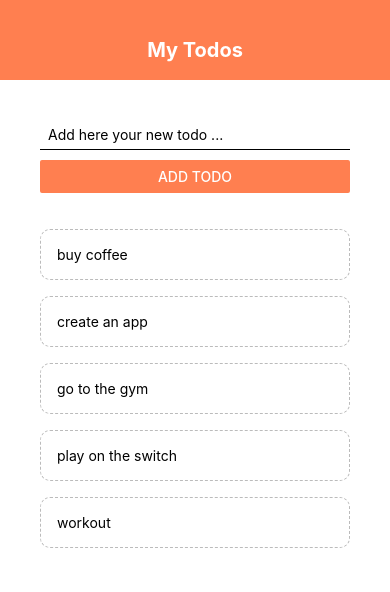
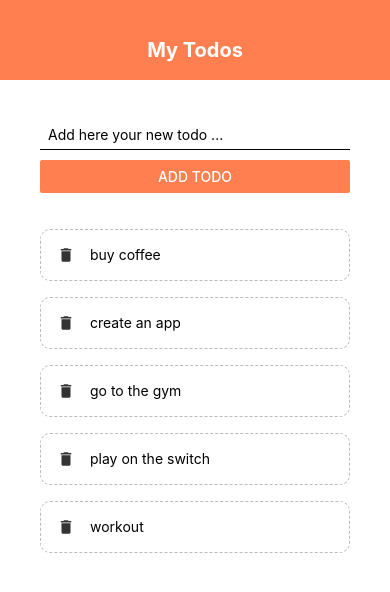
Before and after one commit to TonyV23/the-cases, a React Native app: screen / in a window 390 px wide. Shown: the top 592 px of the page. Built offline with nearby package versions, Linux system fonts and the light colour scheme.

Commit message:
add delete material icon

```diff
--- a/components/TodoItem.js
+++ b/components/TodoItem.js
@@ -1,10 +1,14 @@
 import React from 'react';
-import { StyleSheet, Text, TouchableOpacity } from 'react-native';
+import { StyleSheet, Text, TouchableOpacity, View } from 'react-native';
+import { MaterialIcons } from '@expo/vector-icons';
 
 export default function TodoItem({ item, pressHandler }) {
     return (
         <TouchableOpacity onPress={() => pressHandler(item.key)}>
-            <Text style={styles.item}>{item.text}</Text>
+            <View style={styles.item}>
+                <MaterialIcons name="delete" size={18} color='#333'/>
+                <Text style={styles.itemText}>{item.text}</Text>
+            </View>
         </TouchableOpacity>
     );
 }
@@ -16,6 +20,10 @@
         borderColor: '#bbb',
         borderWidth: 1,
         borderStyle: 'dashed',
-        borderRadius: 10
+        borderRadius: 10,
+        flexDirection:'row'
+    },
+    itemText:{
+        marginLeft:15
     }
 });
```
